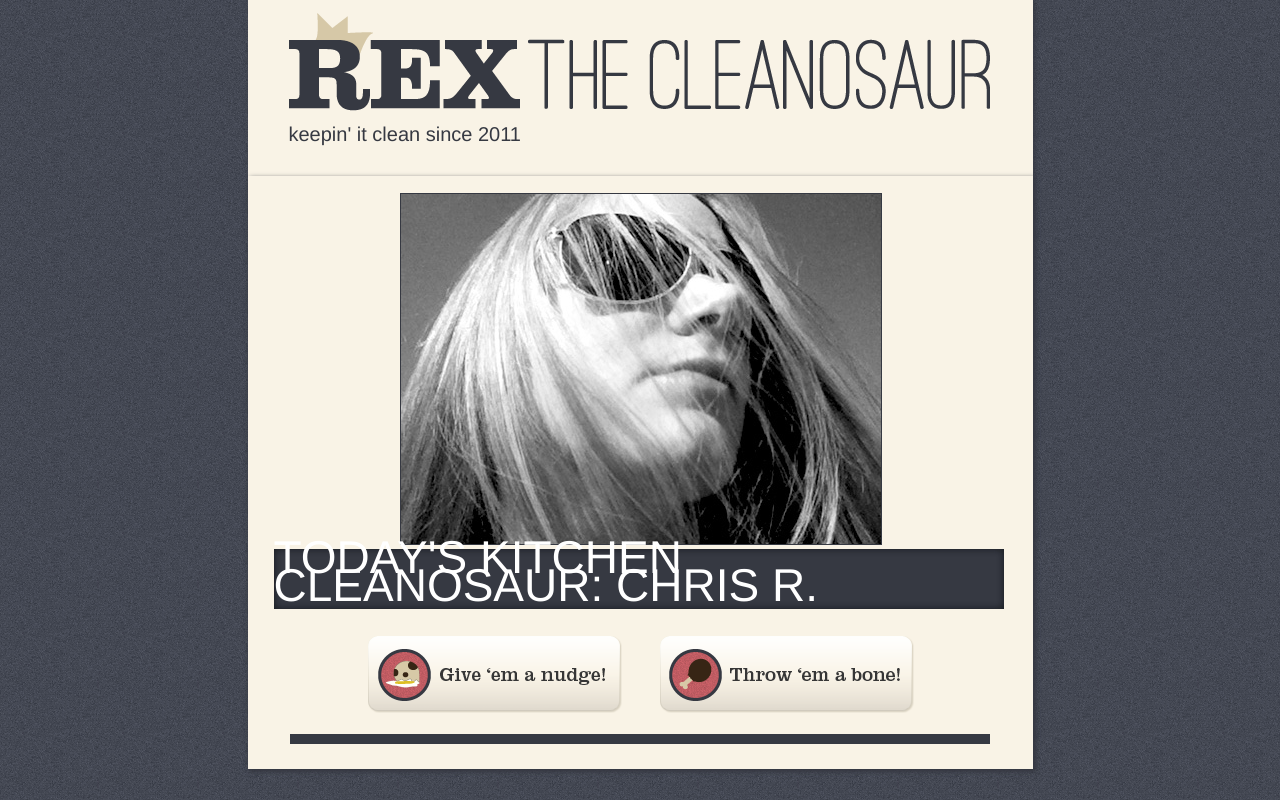
After one commit to sunlightlabs/cleanosaurusrex, a Python web app: template thecleanest/templates/kitchen.html in a window 1280 px wide. The commit adds this page. Run offline with Jinja, Linux system fonts and the light colour scheme; the template is opened without the code that fills it, so the values that code supplies are empty; some libraries are stand-ins or nearby versions.

Commit message:
Draft of the kitchen page.

```diff
--- /dev/null
+++ b/thecleanest/media/css/style.css
@@ -0,0 +1,222 @@
+/* HTML5 ✰ Boilerplate */
+
+html, body, div, span, object, iframe,
+h1, h2, h3, h4, h5, h6, p, blockquote, pre,
+abbr, address, cite, code, del, dfn, em, img, ins, kbd, q, samp,
+small, strong, sub, sup, var, b, i, dl, dt, dd, ol, ul, li,
+fieldset, form, label, legend,
+table, caption, tbody, tfoot, thead, tr, th, td,
+article, aside, canvas, details, figcaption, figure,
+footer, header, hgroup, menu, nav, section, summary,
+time, mark, audio, video {
+  margin: 0;
+  padding: 0;
+  border: 0;
+  font-size: 100%;
+  font: inherit;
+  vertical-align: baseline;
+}
+
+article, aside, details, figcaption, figure,
+footer, header, hgroup, menu, nav, section {
+  display: block;
+}
+
+blockquote, q { quotes: none; }
+blockquote:before, blockquote:after,
+q:before, q:after { content: ""; content: none; }
+ins { background-color: #ff9; color: #000; text-decoration: none; }
+mark { background-color: #ff9; color: #000; font-style: italic; font-weight: bold; }
+del { text-decoration: line-through; }
+abbr[title], dfn[title] { border-bottom: 1px dotted; cursor: help; }
+table { border-collapse: collapse; border-spacing: 0; }
+hr { display: block; height: 1px; border: 0; border-top: 1px solid #ccc; margin: 1em 0; padding: 0; }
+input, select { vertical-align: middle; }
+
+body { font:13px/1.231 sans-serif; *font-size:small; }
+pre, code, kbd, samp { font-family: monospace, sans-serif; }
+
+html { overflow-y: scroll; }
+a:hover, a:active { outline: none; }
+ul, ol { margin-left: 2em; }
+ol { list-style-type: decimal; }
+nav ul, nav li { margin: 0; list-style:none; list-style-image: none; }
+small { font-size: 85%; }
+strong, th { font-weight: bold; }
+td { vertical-align: top; }
+sub, sup { font-size: 75%; line-height: 0; position: relative; }
+sup { top: -0.5em; }
+sub { bottom: -0.25em; }
+
+pre { white-space: pre; white-space: pre-wrap; word-wrap: break-word; padding: 15px; }
+textarea { overflow: auto; }
+.ie6 legend, .ie7 legend { margin-left: -7px; }
+input[type="radio"] { vertical-align: text-bottom; }
+input[type="checkbox"] { vertical-align: bottom; }
+.ie7 input[type="checkbox"] { vertical-align: baseline; }
+.ie6 input { vertical-align: text-bottom; }
+label, input[type="button"], input[type="submit"], input[type="image"], button { cursor: pointer; }
+button, input, select, textarea { margin: 0; }
+input:valid, textarea:valid   {  }
+input:invalid, textarea:invalid { border-radius: 1px; -moz-box-shadow: 0px 0px 5px red; -webkit-box-shadow: 0px 0px 5px red; box-shadow: 0px 0px 5px red; }
+.no-boxshadow input:invalid, .no-boxshadow textarea:invalid { background-color: #f0dddd; }
+
+
+::-moz-selection{ background: #43706d; color:#fff; text-shadow: none; }
+::selection { background:#43706d; color:#fff; text-shadow: none; }
+a:link { -webkit-tap-highlight-color: #43706d; }
+button {  width: auto; overflow: visible; }
+.ie7 img { -ms-interpolation-mode: bicubic; }
+
+
+.main a:link, #feature a:link, footer a:link {outline: none; color: #085069;}
+.main a:hover, #feature a:hover, footer a:hover {outline: none; color: #ffffff; background-color: #046380;}
+
+.clear {
+	clear:both;
+}
+
+.replace {
+	text-indent: -9999em;
+	display: block;
+}
+
+ol, ul {
+	list-style-type: none;
+	margin-left: 0;
+}
+
+body {
+	color: #363942;
+	background: #363942 url('../images/bg-tile.jpg') top left repeat;
+	font-family: "Helvetica Neue", Helvetica, Arial, sans-serif;
+	font-size: 13px;
+	line-height: 16px;
+}
+
+#backdrop {
+	background: #f9f3e6;
+	width: 785px;
+	margin: 0px auto;
+	-moz-box-shadow: #363942 2px 2px 5px;
+	-webkit-box-shadow: #363942 2px 2px 5px;
+	box-shadow: #363942 2px 2px 5px;
+}
+
+header {
+	width: 785px;
+	padding: 13px 42px 0px 41px
+}
+
+h1 {
+	background: url('../images/rex-logo.png') top left no-repeat;
+	width: 702px;
+	height: 98px;
+}
+
+h2 {
+	font-size: 20px;
+	font-weight: 200;
+}
+
+#feature {
+	height: 50px;
+	width: 785px;
+	padding: 15px 0 0 0;
+}
+
+#kitchen {
+	width: 785px;
+}
+
+#today-kitchen {
+	padding: 17px 153px 0px 152px;
+}
+
+#large-photo-kit {
+	width: 480px;
+	height: 350px;
+	border: 1px #363942 solid;
+}
+
+#today-bar-area {
+	width: 785px;
+	padding: 0px 27px 0px 26px;
+}
+
+#today-text-kit {
+	color: #ffffff;
+	background: url('../images/text-bar.jpg') center top no-repeat;
+	width: 730px;
+	height: 60px;
+}
+
+#today-text {
+	font-family: "Ostrich Sans Rounded", Helvetica, Arial, sans-serif;
+	font-size: 46px;
+}
+
+.rotate-names {
+
+}
+
+#buttons-area {
+	display: block;
+	padding: 25px 119px 0px;
+}
+
+#nudge-button {
+	background: url('../images/nudge-button-lg.png') center top no-repeat;
+	width: 255px;
+	height: 80px;
+	margin-right: 37px;
+	border: none;
+	display: block;
+	cursor: pointer;
+	float: left;
+}
+
+#bone-button {
+	background: url('../images/bone-button-lg.png') center top no-repeat;
+	width: 255px;
+	height: 80px;
+	border: none;
+	display: block;
+	cursor: pointer;
+}
+
+#basic-content {
+	width: 880px;
+	margin-left: 17px;
+	padding: 15px 0 20px 15px;
+}
+
+.basic-table {
+	width: 100%;
+	text-align: left;
+	border-collapse: separate;
+	border-spacing: 10px 0;
+}
+
+.basic-table a:link {
+	color: #006666;
+}
+
+.basic-table th {
+	color: #006666;
+	background-color: #e4e9e9;
+	padding: 5px;
+	font-size: 14px;
+}
+
+footer {
+	width: 785px;
+	margin: 0px auto;
+	padding: 20px 43px 25px 42px;
+}
+
+.footer-bar {
+	background-color: #363942;
+	height: 10px;
+	width: 700px;
+}
--- a/thecleanest/templates/base.html
+++ b/thecleanest/templates/base.html
@@ -1,20 +1,48 @@
 <!DOCTYPE html>
 
-<html>
+<!--[if lt IE 7 ]> <html class="no-js ie6" lang="en"> <![endif]-->
+<!--[if IE 7 ]>    <html class="no-js ie7" lang="en"> <![endif]-->
+<!--[if IE 8 ]>    <html class="no-js ie8" lang="en"> <![endif]-->
+<!--[if (gte IE 9)|!(IE)]><!--> <html class="no-js" lang="en"> <!--<![endif]-->
 
 	<head>
+		<meta charset="utf-8">
+		<meta http-equiv="X-UA-Compatible" content="IE=edge,chrome=1">
+
 		<script type="text/javascript" src="static/js/jquery-1.6.2.min.js"></script>
 		<script type="text/javascript" src="static/js/date.js"></script>
 		<script type="text/javascript" src="static/js/rex.js"></script>
 
-		<link rel="stylesheet" type="text/css" href="static/css/rex.css">
+  <!--[if lt IE 9]> <script src="http://html5shim.googlecode.com/svn/trunk/html5.js"></script> <![endif]-->
 
+		<link rel="stylesheet" type="text/css" href="static/css/style.css">
+		<script type="text/javascript" src="js/libs/modernizr-1.7.min.js"></script>
+
+		<title>{% block title %}REX THE CLEANOSAUR{% endblock %}</title>
+		<meta name="description" content="">
+		<meta name="author" content="">
+
+		<meta name="viewport" content="width=device-width, initial-scale=1.0">
+		<link rel="shortcut icon" href="/favicon.ico">
+		<link rel="apple-touch-icon" href="/apple-touch-icon.png">
 		{% block head_prologue %}
 		{% endblock %}
 	</head>
 
 	<body>
-		{% block content %}
-		{% endblock %}
+		<div id="backdrop">
+			<header>
+				<h1><a class="replace" title="Rex the Cleanosaur">Rex the Cleanosaur</a></h1>
+				<section id="feature" role="banner">
+					<h2>keepin' it clean since 2011</h2>
+				</section>
+			</header>
+			{% block content %}
+			{% endblock %}
+			<footer>
+				<section class="footer-bar">
+				</section>
+			</footer>
+		</div>
 	</body>
 </html>
--- /dev/null
+++ b/thecleanest/templates/kitchen.html
@@ -0,0 +1,27 @@
+{% extends "base.html" %}
+
+{% block content %}
+	<div id="backdrop">
+	    <div role="main">
+			<section id="today-kitchen">
+				<figure id="large-photo-area">
+					<img id="large-photo-kit" class="photo-rotate" src="static/images/sample-large.jpg"></img>
+				</figure>
+			</section>
+			<section id="today-bar-area">
+				<div id="rex-kitchen"></div>
+				<div id="today-text-kit">
+					<span id="today-text">TODAY'S KITCHEN CLEANOSAUR: <span class="rotate-names">CHRIS R.</span></span>
+				</div>
+			</section>
+			<section id="buttons-area">
+				<button id="nudge-button" class="replace" title="Give 'em a nudge!" type="" value="">
+					<span>Give 'em a nudge!</span>
+				</button>
+				<button id="bone-button" class="replace" title="Throw 'em a bone!" type="" value="">
+					<span>Throw 'em a bone!</span>
+				</button>
+			</section>
+			<div class="clear"></div>
+	    </div>
+{% endblock %}
--- a/thecleanest/urls.py
+++ b/thecleanest/urls.py
@@ -1,3 +1,4 @@
+from django.views.generic.simple import direct_to_template
 from django.conf.urls.defaults import patterns, include, url
 from django.contrib import admin
 from thecleanest.resources import *
@@ -11,6 +12,7 @@ urlpatterns = patterns('',
     # url(r'schedule/assignments/', 'schedule.views.assignments'),
     # url(r'schedule/debits/', 'schedule.views.debits'),
     # url(r'schedule/credits/', 'schedule.views.credits'),
+    url(r'^kitchen', direct_to_template, {'template': 'kitchen.html'}),
     url(r'^schedule', 'schedule.views.current_schedule'),
     url(r'^admin/', include(admin.site.urls)),
 )
```
Also changed, not shown: thecleanest/media/images/bg-tile.jpg (added), thecleanest/media/images/bone-button-lg.png (added), thecleanest/media/images/nudge-button-lg.png (added), thecleanest/media/images/rex-logo.png (added), thecleanest/media/images/rex-mark1.png (added), thecleanest/media/images/sample-large.jpg (added), thecleanest/media/images/text-bar.jpg (added), 5 other files.
